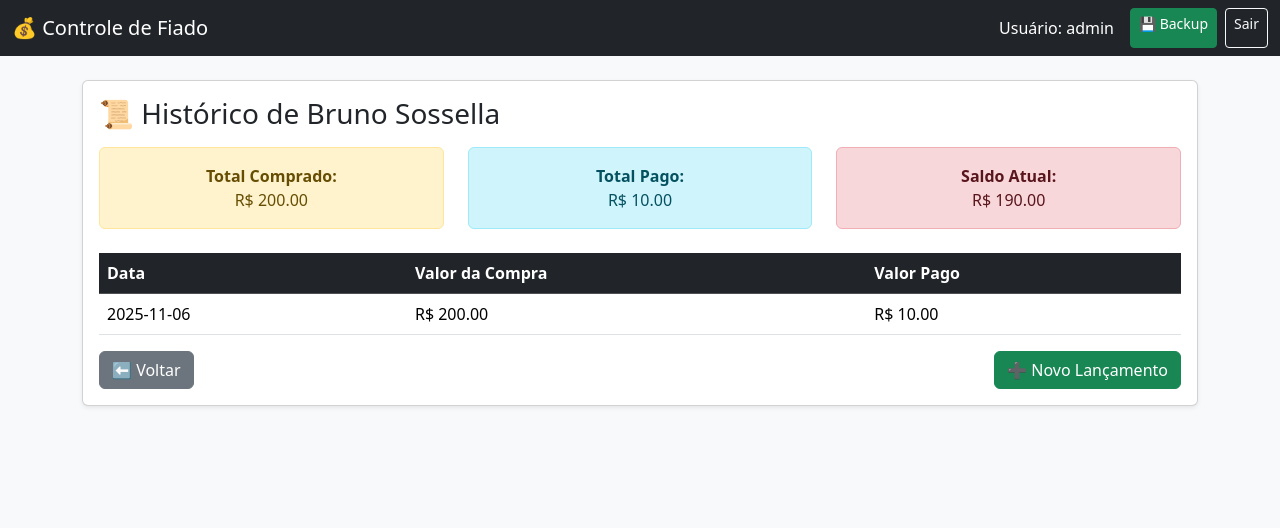
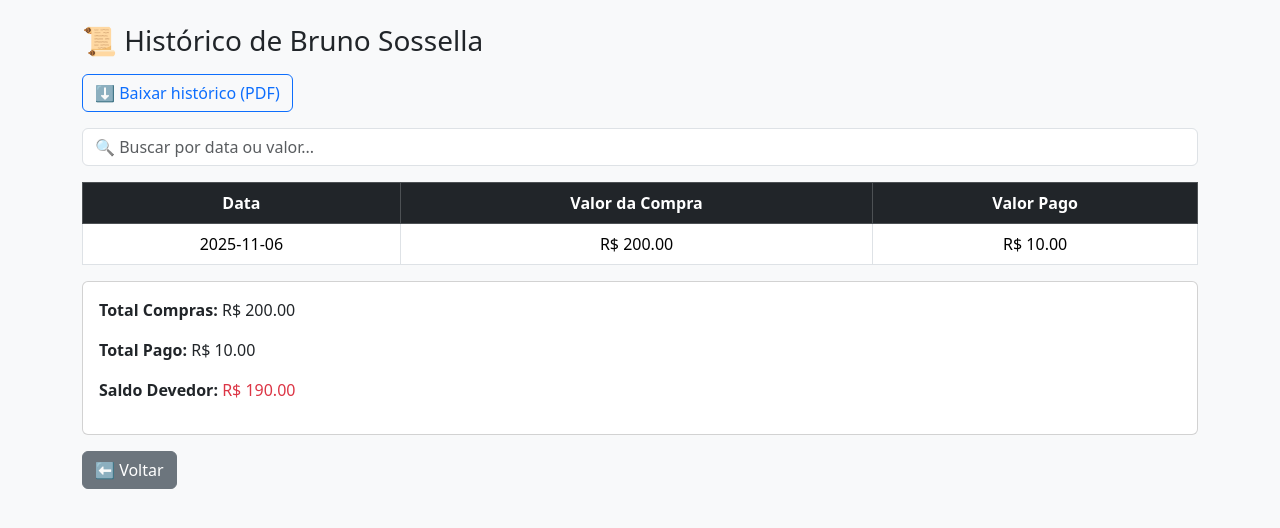
Before and after one commit to Sossella05/controle_fiado, a Flask app: page /cliente/1 in a window 1280 px wide. Shown: the top 528 px of the page. Run offline with Flask 3, Linux system fonts and the light colour scheme; the first user in the database is signed in; data comes from the database, SQL or seed files in the repository.

Commit message:
tudo ok com a pesquisa

```diff
--- a/app.py
+++ b/app.py
@@ -6,6 +6,9 @@ from flask_login import (
 import sqlite3
 import os
 from datetime import datetime
+from io import BytesIO
+from reportlab.lib.pagesizes import A4
+from reportlab.pdfgen import canvas
 
 app = Flask(__name__)
 app.secret_key = "chave-secreta-fiado"
@@ -153,7 +156,63 @@ def historico(cliente_id):
         saldo=saldo
     )
 
-# ---------------- LANÇAMENTO ----------------
+# ---------------- BAIXAR HISTÓRICO (PDF) ----------------
+@app.route("/baixar/<int:cliente_id>")
+@login_required
+def baixar(cliente_id):
+    conn = sqlite3.connect("/tmp/fiado.db")
+    c = conn.cursor()
+    c.execute("SELECT nome FROM clientes WHERE id=?", (cliente_id,))
+    cliente = c.fetchone()[0]
+
+    c.execute("""
+        SELECT data, valor_compra, valor_pago
+        FROM vendas WHERE cliente_id=? ORDER BY data ASC
+    """, (cliente_id,))
+    vendas = c.fetchall()
+    conn.close()
+
+    buffer = BytesIO()
+    pdf = canvas.Canvas(buffer, pagesize=A4)
+    pdf.setTitle(f"Resumo - {cliente}")
+
+    pdf.setFont("Helvetica-Bold", 16)
+    pdf.drawString(200, 800, f"Resumo de {cliente}")
+    pdf.setFont("Helvetica", 12)
+    pdf.drawString(50, 780, f"Data de emissão: {datetime.now().strftime('%d/%m/%Y %H:%M')}")
+
+    y = 750
+    total_compra = 0
+    total_pago = 0
+
+    for data, compra, pago in vendas:
+        pdf.drawString(50, y, f"{data} | Compra: R$ {compra:.2f} | Pago: R$ {pago:.2f}")
+        y -= 20
+        total_compra += compra
+        total_pago += pago
+        if y < 100:
+            pdf.showPage()
+            pdf.setFont("Helvetica", 12)
+            y = 800
+
+    saldo = total_compra - total_pago
+    pdf.setFont("Helvetica-Bold", 12)
+    pdf.drawString(50, y-20, f"Total Compras: R$ {total_compra:.2f}")
+    pdf.drawString(50, y-40, f"Total Pago: R$ {total_pago:.2f}")
+    pdf.drawString(50, y-60, f"Saldo Devedor: R$ {saldo:.2f}")
+
+    pdf.showPage()
+    pdf.save()
+    buffer.seek(0)
+
+    return send_file(
+        buffer,
+        as_attachment=True,
+        download_name=f"Resumo_{cliente}.pdf",
+        mimetype='application/pdf'
+    )
+
+# ---------------- OUTRAS FUNÇÕES ----------------
 @app.route("/lancar/<int:cliente_id>", methods=["GET", "POST"])
 @login_required
 def lancar(cliente_id):
@@ -161,7 +220,6 @@ def lancar(cliente_id):
         data = request.form["data"]
         valor_compra = float(request.form["valor_compra"] or 0)
         valor_pago = float(request.form["valor_pago"] or 0)
-
         conn = sqlite3.connect("/tmp/fiado.db")
         c = conn.cursor()
         c.execute("""
@@ -172,125 +230,74 @@ def lancar(cliente_id):
         conn.commit()
         conn.close()
 
-        session["ultima_acao"] = {
-            "tipo": "lancamento",
-            "dados": {"id": venda_id}
-        }
-
-        flash("Lançamento adicionado com sucesso! (pode desfazer abaixo 👇)")
+        session["ultima_acao"] = {"tipo": "lancamento", "dados": {"id": venda_id}}
+        flash("Lançamento adicionado com sucesso!")
         return redirect(url_for("index"))
 
     hoje = datetime.today().strftime("%Y-%m-%d")
     return render_template("lancar.html", cliente_id=cliente_id, data=hoje)
 
-# ---------------- PAGAMENTO DIRETO ----------------
 @app.route("/pagamento/<int:cliente_id>", methods=["POST"])
 @login_required
 def pagamento(cliente_id):
     valor_pago = float(request.form["valor_pago"] or 0)
     data = datetime.today().strftime("%Y-%m-%d")
-
     conn = sqlite3.connect("/tmp/fiado.db")
     c = conn.cursor()
-    c.execute("""
-        INSERT INTO vendas (cliente_id, data, valor_compra, valor_pago)
-        VALUES (?, ?, 0, ?)
-    """, (cliente_id, data, valor_pago))
+    c.execute("INSERT INTO vendas (cliente_id, data, valor_compra, valor_pago) VALUES (?, ?, 0, ?)",
+              (cliente_id, data, valor_pago))
     venda_id = c.lastrowid
     conn.commit()
     conn.close()
 
-    session["ultima_acao"] = {
-        "tipo": "pagamento",
-        "dados": {"id": venda_id}
-    }
-
-    flash("Pagamento atualizado com sucesso! (pode desfazer abaixo 👇)")
+    session["ultima_acao"] = {"tipo": "pagamento", "dados": {"id": venda_id}}
+    flash("Pagamento registrado com sucesso!")
     return redirect(url_for("index"))
 
-# ---------------- EDITAR CLIENTE ----------------
-@app.route("/editar/<int:cliente_id>", methods=["GET", "POST"])
-@login_required
-def editar(cliente_id):
-    conn = sqlite3.connect("/tmp/fiado.db")
-    c = conn.cursor()
-
-    if request.method == "POST":
-        novo_nome = request.form["nome"]
-        c.execute("UPDATE clientes SET nome=? WHERE id=?", (novo_nome, cliente_id))
-        conn.commit()
-        conn.close()
-        flash("Cliente atualizado com sucesso!")
-        return redirect(url_for("index"))
-
-    c.execute("SELECT nome FROM clientes WHERE id=?", (cliente_id,))
-    cliente = c.fetchone()
-    conn.close()
-    return render_template("clientes.html", cliente_id=cliente_id, nome=cliente[0])
-
-# ---------------- EXCLUIR CLIENTE ----------------
 @app.route("/excluir/<int:cliente_id>")
 @login_required
 def excluir(cliente_id):
     conn = sqlite3.connect("/tmp/fiado.db")
     c = conn.cursor()
-
-    # Salvar dados antes de excluir
     c.execute("SELECT id, nome FROM clientes WHERE id=?", (cliente_id,))
     cliente = c.fetchone()
     c.execute("SELECT * FROM vendas WHERE cliente_id=?", (cliente_id,))
     vendas = c.fetchall()
 
-    session["ultima_acao"] = {
-        "tipo": "excluir_cliente",
-        "dados": {"id": cliente[0], "nome": cliente[1], "vendas": vendas}
-    }
-
+    session["ultima_acao"] = {"tipo": "excluir_cliente", "dados": {"id": cliente[0], "nome": cliente[1], "vendas": vendas}}
     c.execute("DELETE FROM vendas WHERE cliente_id=?", (cliente_id,))
     c.execute("DELETE FROM clientes WHERE id=?", (cliente_id,))
     conn.commit()
     conn.close()
-
-    flash("Cliente excluído com sucesso! (pode desfazer abaixo 👇)")
+    flash("Cliente excluído! (pode desfazer abaixo 👇)")
     return redirect(url_for("index"))
 
-# ---------------- DESFAZER ÚLTIMA AÇÃO ----------------
 @app.route("/desfazer", methods=["POST"])
 @login_required
 def desfazer():
     ultima_acao = session.get("ultima_acao")
-
     if not ultima_acao:
         flash("Nenhuma ação recente para desfazer.")
         return redirect(url_for("index"))
 
     conn = sqlite3.connect("/tmp/fiado.db")
     c = conn.cursor()
-
     if ultima_acao["tipo"] == "excluir_cliente":
         c.execute("INSERT INTO clientes (id, nome) VALUES (?, ?)",
                   (ultima_acao["dados"]["id"], ultima_acao["dados"]["nome"]))
         for venda in ultima_acao["dados"]["vendas"]:
-            c.execute("INSERT INTO vendas (id, cliente_id, data, valor_compra, valor_pago) VALUES (?, ?, ?, ?, ?)",
-                      venda)
-        flash(f"Cliente '{ultima_acao['dados']['nome']}' restaurado com sucesso!")
-
-    elif ultima_acao["tipo"] == "pagamento":
-        venda_id = ultima_acao["dados"]["id"]
-        c.execute("DELETE FROM vendas WHERE id=?", (venda_id,))
-        flash("Pagamento desfeito com sucesso!")
-
-    elif ultima_acao["tipo"] == "lancamento":
-        venda_id = ultima_acao["dados"]["id"]
-        c.execute("DELETE FROM vendas WHERE id=?", (venda_id,))
-        flash("Lançamento desfeito com sucesso!")
+            c.execute("INSERT INTO vendas (id, cliente_id, data, valor_compra, valor_pago) VALUES (?, ?, ?, ?, ?)", venda)
+        flash("Cliente restaurado com sucesso!")
+    elif ultima_acao["tipo"] in ["pagamento", "lancamento"]:
+        c.execute("DELETE FROM vendas WHERE id=?", (ultima_acao["dados"]["id"],))
+        flash("Ação desfeita com sucesso!")
 
     conn.commit()
     conn.close()
     session.pop("ultima_acao", None)
     return redirect(url_for("index"))
 
-# ---------------- LOGIN ----------------
+# ---------------- LOGIN / LOGOUT ----------------
 @app.route("/login", methods=["GET", "POST"])
 def login():
     if request.method == "POST":
@@ -304,33 +311,27 @@ def login():
         if user:
             login_user(User(*user))
             return redirect(url_for("index"))
-        else:
-            flash("Usuário ou senha incorretos!")
+        flash("Usuário ou senha incorretos!")
     return render_template("login.html")
 
-# ---------------- LOGOUT ----------------
 @app.route("/logout")
 @login_required
 def logout():
     logout_user()
     return redirect(url_for("login"))
 
-# ---------------- BACKUP ----------------
 @app.route("/backup")
 @login_required
 def backup():
     db_path = "/tmp/fiado.db"
     if os.path.exists(db_path):
         return send_file(db_path, as_attachment=True)
-    else:
-        flash("Banco de dados não encontrado!")
-        return redirect(url_for("index"))
+    flash("Banco de dados não encontrado!")
+    return redirect(url_for("index"))
 
-# ---------------- ERRO 404 ----------------
 @app.errorhandler(404)
 def pagina_nao_encontrada(e):
     return render_template("404.html"), 404
 
-# ---------------- MAIN ----------------
 if __name__ == "__main__":
     app.run(debug=True)
--- a/templates/historico.html
+++ b/templates/historico.html
@@ -7,51 +7,19 @@
 </head>
 <body class="bg-light">
 
-  <!-- NAVBAR -->
-  <nav class="navbar navbar-expand-lg navbar-dark bg-dark mb-4">
-    <div class="container-fluid">
-      <a class="navbar-brand" href="/">💰 Controle de Fiado</a>
-      <div class="d-flex">
-        <span class="navbar-text text-white me-3">Usuário: {{ current_user.nome }}</span>
-        <a href="/backup" class="btn btn-success btn-sm me-2">💾 Backup</a>
-        <a href="/logout" class="btn btn-outline-light btn-sm">Sair</a>
-      </div>
-    </div>
-  </nav>
+  <div class="container py-4">
+    <h3 class="mb-3">📜 Histórico de {{ cliente }}</h3>
 
-  <!-- CONTEÚDO -->
-  <div class="container">
-    <div class="card shadow-sm mb-5">
-      <div class="card-body">
+    <!-- BOTÃO BAIXAR PDF -->
+    <a href="/baixar/{{ cliente_id }}" class="btn btn-outline-primary mb-3">⬇️ Baixar histórico (PDF)</a>
 
-        <!-- Cabeçalho -->
-        <h3 class="card-title mb-3">📜 Histórico de {{ cliente }}</h3>
-
-        <!-- Totais -->
-        <div class="row mb-4">
-          <div class="col-md-4">
-            <div class="alert alert-warning text-center mb-0">
-              <strong>Total Comprado:</strong><br>
-              R$ {{ "%.2f"|format(total_compra) }}
-            </div>
-          </div>
-          <div class="col-md-4">
-            <div class="alert alert-info text-center mb-0">
-              <strong>Total Pago:</strong><br>
-              R$ {{ "%.2f"|format(total_pago) }}
-            </div>
-          </div>
-          <div class="col-md-4">
-            <div class="alert {{ 'alert-danger' if saldo > 0 else 'alert-success' }} text-center mb-0">
-              <strong>Saldo Atual:</strong><br>
-              R$ {{ "%.2f"|format(saldo) }}
-            </div>
-          </div>
+    <!-- BARRA DE PESQUISA -->
+    <div class="mb-3">
+      <input type="text" id="pesquisaHistorico" class="form-control" placeholder="🔍 Buscar por data ou valor...">
     </div>
 
-        <!-- Tabela -->
-        <table class="table table-hover align-middle">
-          <thead class="table-dark">
+    <table class="table table-bordered table-hover">
+      <thead class="table-dark text-center">
         <tr>
           <th>Data</th>
           <th>Valor da Compra</th>
@@ -60,28 +28,39 @@
       </thead>
       <tbody>
         {% for id, data, valor_compra, valor_pago in vendas %}
-            <tr>
+        <tr class="text-center">
           <td>{{ data }}</td>
           <td>R$ {{ "%.2f"|format(valor_compra) }}</td>
           <td>R$ {{ "%.2f"|format(valor_pago) }}</td>
-            </tr>
-            {% else %}
-            <tr>
-              <td colspan="3" class="text-center text-muted">Nenhum lançamento registrado ainda.</td>
         </tr>
         {% endfor %}
       </tbody>
     </table>
 
-        <!-- Botões -->
-        <div class="d-flex justify-content-between">
-          <a href="/" class="btn btn-secondary">⬅️ Voltar</a>
-          <a href="/lancar/{{ cliente_id }}" class="btn btn-success">➕ Novo Lançamento</a>
+    <div class="card p-3 mt-3">
+      <p><strong>Total Compras:</strong> R$ {{ "%.2f"|format(total_compra) }}</p>
+      <p><strong>Total Pago:</strong> R$ {{ "%.2f"|format(total_pago) }}</p>
+      <p><strong>Saldo Devedor:</strong>
+        <span class="{{ 'text-danger' if saldo > 0 else 'text-success' }}">
+          R$ {{ "%.2f"|format(saldo) }}
+        </span>
+      </p>
     </div>
 
+    <a href="/" class="btn btn-secondary mt-3">⬅️ Voltar</a>
   </div>
-    </div>
-  </div>
+
+  <script>
+    // Filtro de pesquisa dentro do histórico
+    document.getElementById("pesquisaHistorico").addEventListener("keyup", function() {
+      const termo = this.value.toLowerCase();
+      const linhas = document.querySelectorAll("tbody tr");
+
+      linhas.forEach(linha => {
+        linha.style.display = linha.innerText.toLowerCase().includes(termo) ? "" : "none";
+      });
+    });
+  </script>
 
 </body>
 </html>
```
Also changed, not shown: templates/index.html (+17 -1 lines). Lines whose indentation alone changed are shown as unchanged.
